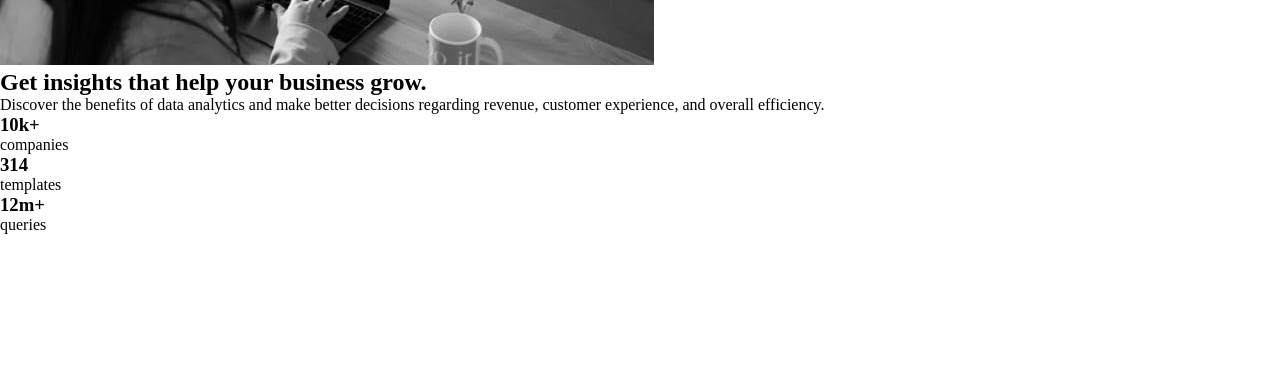
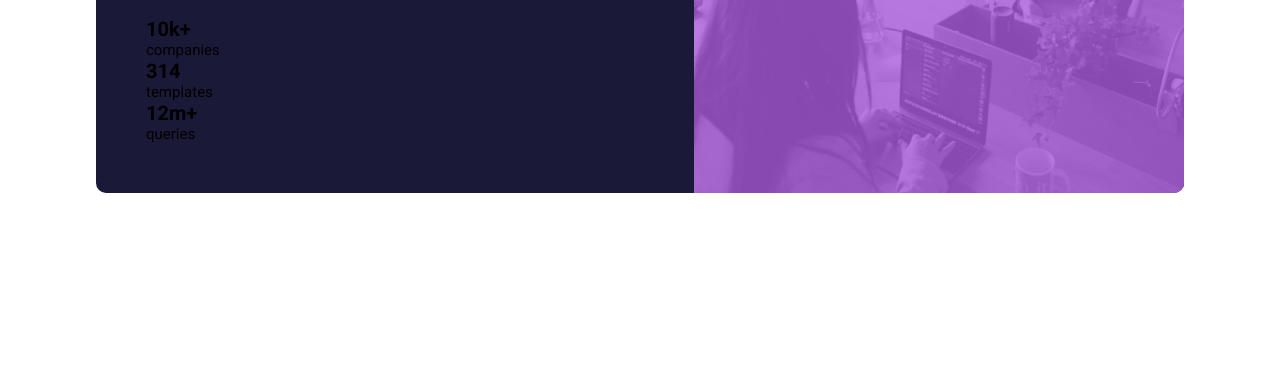
Before and after one commit to perrykwarteng/stats-preview-card-component, a plain HTML site: page index.html in a window 1280 px wide. Shown: the part 415-800 px from the top of the page. Drawn offline with Linux system fonts and the light colour scheme.

Commit message:
added the styles

```diff
--- a/style.css
+++ b/style.css
@@ -1,5 +1,132 @@
-*{
-    box-sizing: border-box;
-    margin: 0;
-    padding: 0;
+@import url("https://fonts.googleapis.com/css2?family=Roboto:wght@200;400;700&display=swap");
+:root {
+  --primary-backgroud-color: hsl(233, 47%, 7%);
+  --primary-card-color: hsl(244, 38%, 16%);
+  --primary-Soft-violet: hsl(277, 64%, 61%);
+  /* main heading, stats */
+  --White-color: hsl(0, 0%, 100%);
+  /* main paragraph */
+  --Slightly-transparent-white: hsla(0, 0%, 100%, 0.75);
+  /* stat headings */
+  --Slightly-transparent-stat: hsla(0, 0%, 100%, 0.6);
 }
+* {
+  box-sizing: border-box;
+  margin: 0;
+  padding: 0;
+}
+html {
+  font-size: 62.5%;
+}
+body {
+  background: var(--primary-one-color);
+  font-family: "Roboto", sans-serif;
+}
+h2 {
+  font-size: 3.3rem;
+}
+h3 {
+  font-size: 2rem;
+}
+p {
+  font-size: 1.5rem;
+}
+.attribution {
+  font-size: 11px;
+  text-align: center;
+}
+.attribution a {
+  color: hsl(228, 45%, 44%);
+}
+
+/* Content */
+.container {
+  height: 100vh;
+  display: flex;
+  justify-content: center;
+  align-items: center;
+}
+.container .card {
+  width: 85%;
+  background: var(--primary-card-color);
+  border-radius: 1rem;
+}
+.card .card-img {
+  width: 100%;
+  position: relative;
+}
+.card .card-img img {
+  width: 100%;
+  height: 100%;
+  border-top-left-radius: 1rem;
+  border-top-right-radius: 1rem;
+}
+.card .card-img-overlay {
+  position: absolute;
+  width: 100%;
+  height: 100%;
+  background: var(--primary-Soft-violet);
+  opacity: 80%;
+  border-top-left-radius: 1rem;
+  border-top-right-radius: 1rem;
+}
+
+.container .card .card-content {
+  padding: 2.5rem;
+}
+.card-content .card-content-main h2 {
+  text-align: center;
+  font-size: 3rem;
+  color: var(--White-color);
+}
+.card-content-main h2 .special {
+  color: var(--primary-Soft-violet);
+}
+.card-content .card-content-main p {
+  text-align: center;
+  margin: 2rem 0rem;
+  color: var(--Slightly-transparent-white);
+}
+
+.card-content .card-content-stat{
+
+}
+
+@media screen and (min-width: 786px) {
+  .container .card {
+    display: flex;
+  }
+  .card .card-img {
+    order: 2;
+  }
+  .card .card-img img {
+    width: 100%;
+    height: 100%;
+    border-top-left-radius: 0rem;
+    border-top-right-radius: 1rem;
+    border-bottom-right-radius: 1rem;
+  }
+  .card .card-img-overlay {
+    position: absolute;
+    width: 100%;
+    height: 100%;
+    background: var(--primary-Soft-violet);
+    opacity: 80%;
+    border-top-right-radius: 1rem;
+    border-top-left-radius: 0rem;
+    border-bottom-right-radius: 1rem;
+  }
+
+  .container .card .card-content {
+    padding: 5rem;
+  }
+  .card-content .card-content-main h2 {
+    text-align: left;
+    font-size: 3.3rem;
+  }
+  .card-content .card-content-main p {
+    text-align: left;
+    font-size: 2rem;
+    font-weight: 200;
+  }
+}
```
